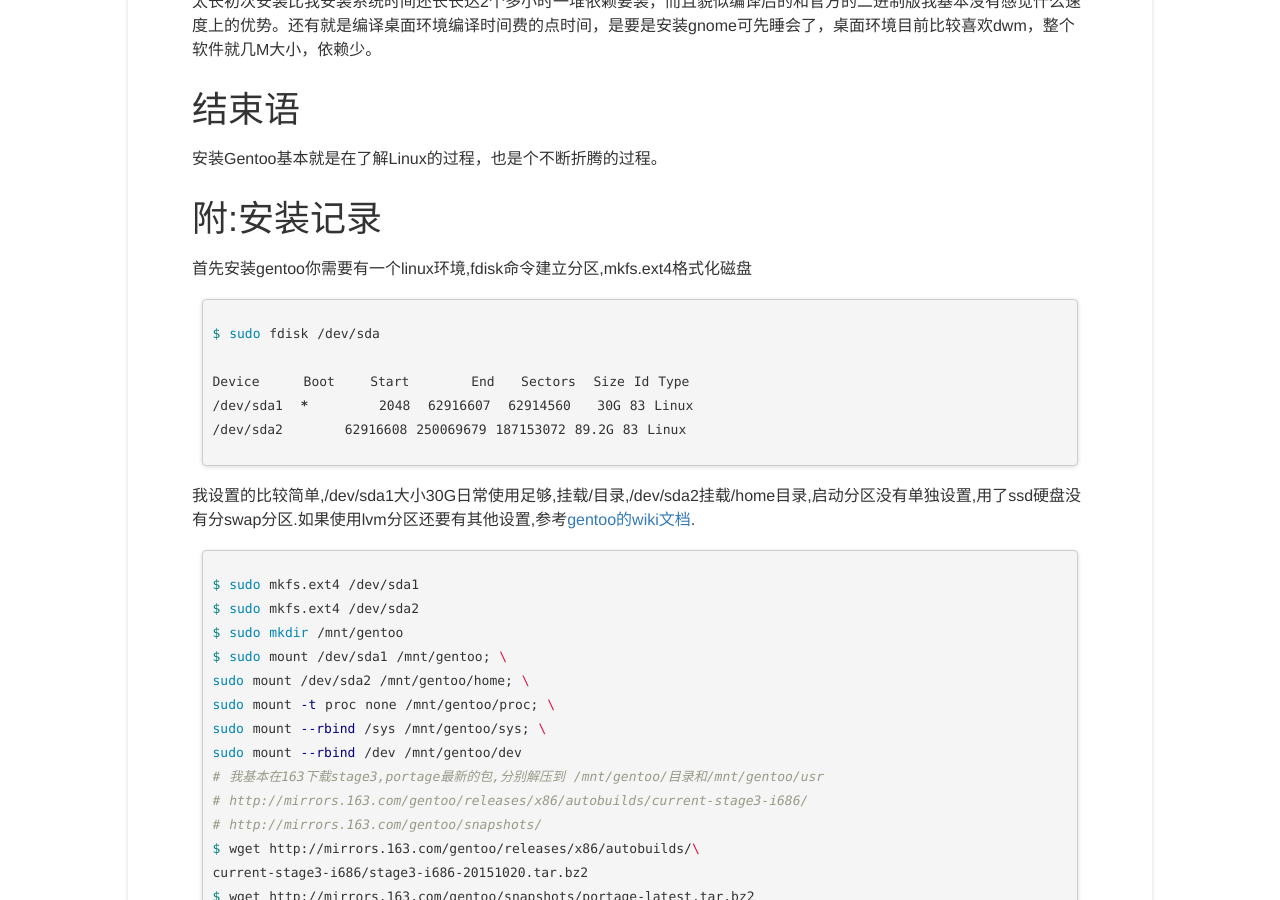
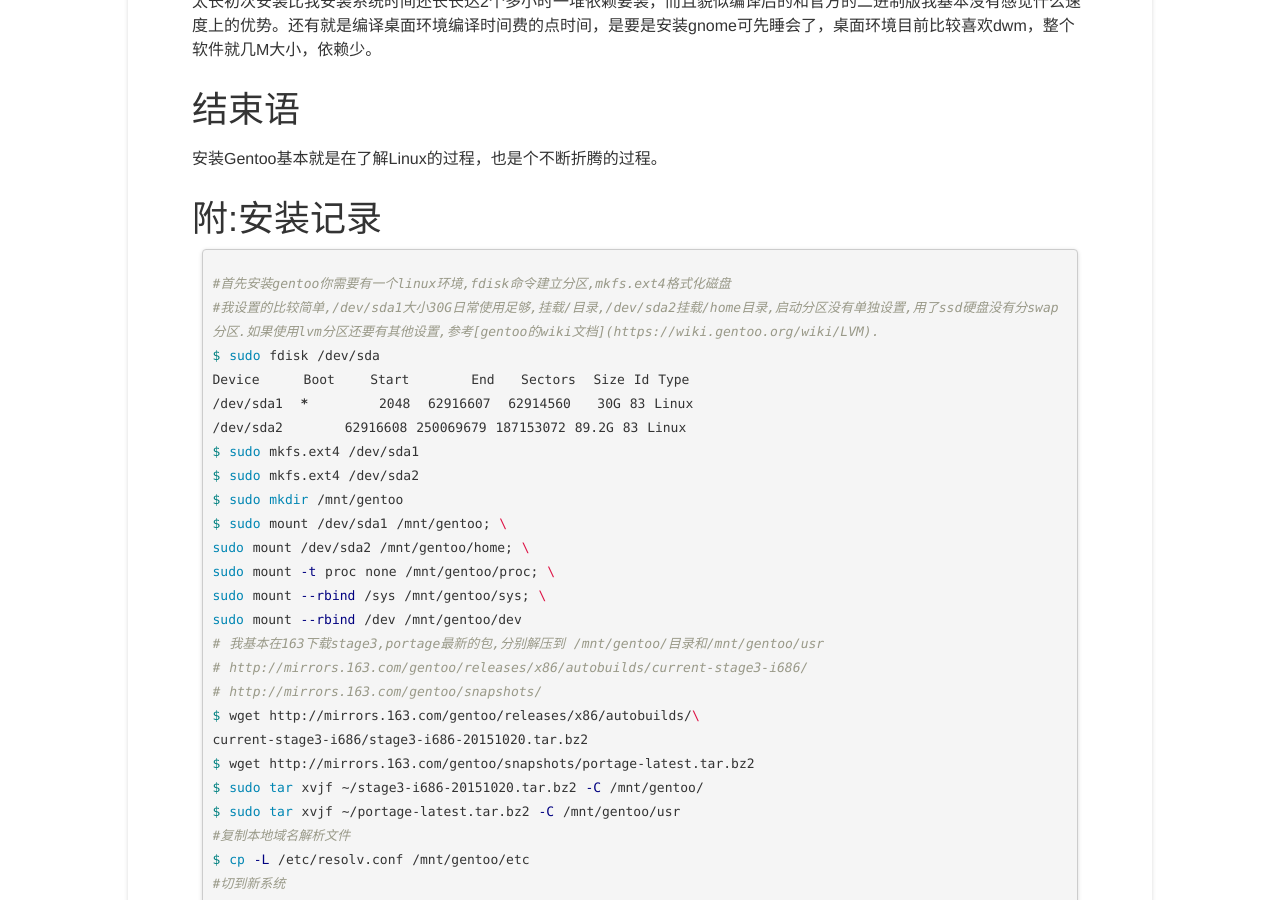
Before and after one commit to hewen/hewen.github.io, a Jekyll site: the page built from _posts/2014-01-26-startGentoo.md, in a window 1280 px wide and 900 px high, scrolled down 1027 px. Built offline with Jekyll 4.4.1, drawn with Linux system fonts in a browser that asks for light colours; Markdown is read by kramdown in place of the engine named in the settings; comment, search, counter and statistics services are not loaded.

Commit message:
modify post format

```diff
--- a/_posts/2014-01-26-startGentoo.md
+++ b/_posts/2014-01-26-startGentoo.md
@@ -28,19 +28,13 @@ Gentoo中最不太适应的就是他的包管理，尤其是编译选项同过US
 
 附:安装记录
 =============
-首先安装gentoo你需要有一个linux环境,fdisk命令建立分区,mkfs.ext4格式化磁盘
 {% highlight sh %}
+#首先安装gentoo你需要有一个linux环境,fdisk命令建立分区,mkfs.ext4格式化磁盘
+#我设置的比较简单,/dev/sda1大小30G日常使用足够,挂载/目录,/dev/sda2挂载/home目录,启动分区没有单独设置,用了ssd硬盘没有分swap分区.如果使用lvm分区还要有其他设置,参考[gentoo的wiki文档](https://wiki.gentoo.org/wiki/LVM).
 $ sudo fdisk /dev/sda
-
 Device     Boot    Start       End   Sectors  Size Id Type
 /dev/sda1  *        2048  62916607  62914560   30G 83 Linux
 /dev/sda2       62916608 250069679 187153072 89.2G 83 Linux
-
-{% endhighlight %}
-
-我设置的比较简单,/dev/sda1大小30G日常使用足够,挂载/目录,/dev/sda2挂载/home目录,启动分区没有单独设置,用了ssd硬盘没有分swap分区.如果使用lvm分区还要有其他设置,参考[gentoo的wiki文档](https://wiki.gentoo.org/wiki/LVM).
-
-{% highlight sh %}
 $ sudo mkfs.ext4 /dev/sda1
 $ sudo mkfs.ext4 /dev/sda2
 $ sudo mkdir /mnt/gentoo
```
Also changed, not shown: _posts/2013-12-04-myWacom.md (+1 -1 lines).
